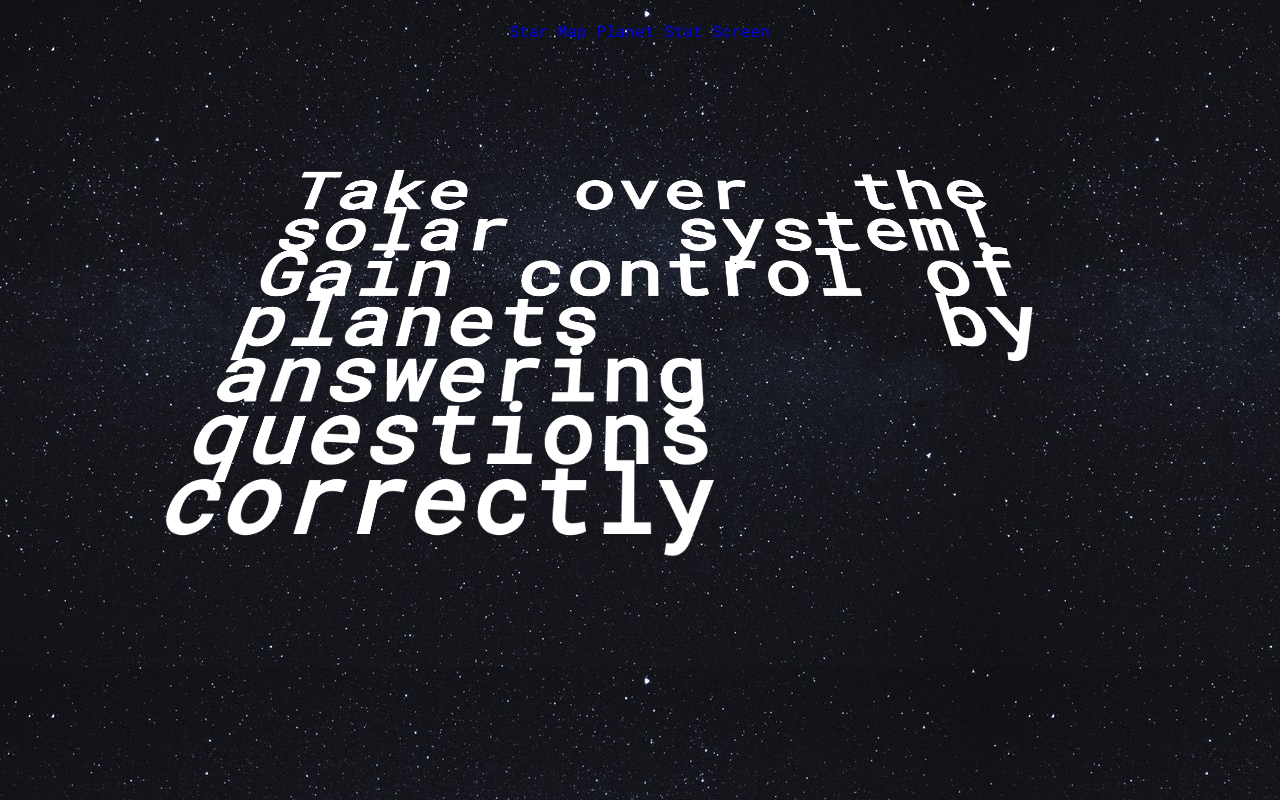
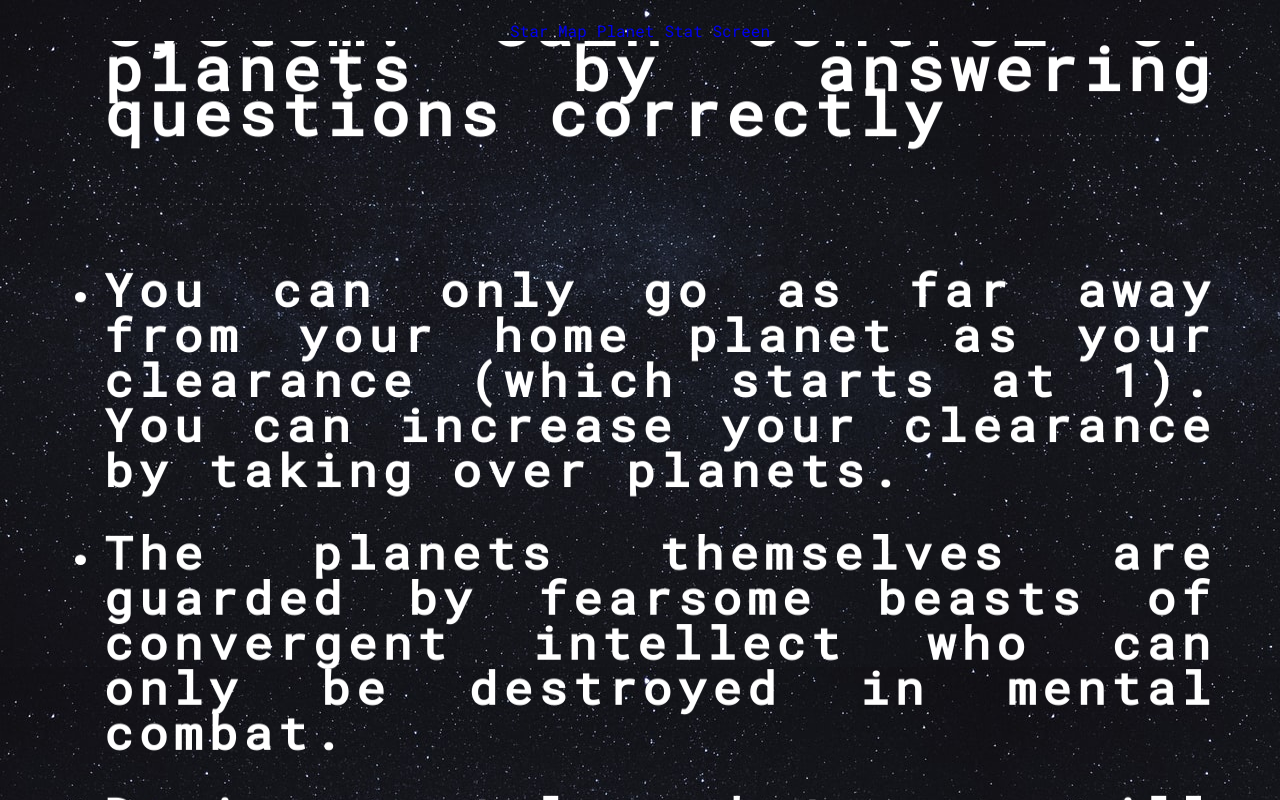
Before and after one commit to tcloma/Cosmo-Quizzer-FIS, a React (Create React App) app: page / in a window 1280 px wide. Shown: the top 800 px of the page. Built offline with nearby package versions, Linux system fonts and the light colour scheme; no server answers.

Commit message:
fixed star wars scroll

```diff
--- a/src/App.css
+++ b/src/App.css
@@ -37,6 +37,15 @@ a:link, a:visited, a:hover, a:active{
   color: #c6bbb9;
 }
 
+.fade {
+  position: relative;
+  width: 100%;
+  min-height: 60vh;
+  top: -25px;
+  background-image: linear-gradient(0deg, transparent, black 75%);
+  z-index: 1;
+}
+
 .instructions{
     /* Force the body to fill the entire screen */
       width: 100%;
@@ -54,14 +63,15 @@ a:link, a:visited, a:hover, a:active{
   /* This is a magic number based on the context in which this snippet is used and effects the perspective */
   height: 800px;
   /* This sets allows us to transform the text on a 3D plane, and is somewhat a magic number */
-  perspective: 400px;
+  /* perspective: 400px; */
   /* The rest is totally up to personal styling preferences */
   color: white;
-  font-size: 400%;
+  font-size: 200%;
   font-weight: 600;
   letter-spacing: 6px;
   line-height: 150%;
   text-align: justify;
+  margin: 2em;
 }
 
 .crawl {
--- a/src/Components/Instructions.js
+++ b/src/Components/Instructions.js
@@ -11,15 +11,27 @@ const Instructions = () => {
       <div className="instructions">
         <div className="star-wars">
           <div className="crawl">
-            <h1>Take over the solar system! Gain control of planets by answering questions correctly <span style={{ fontSize: "1px" }}>unless its about micheal's main in which case you must answer as incorrectly as possible</span></h1>
-            <h2>You can only go as far away from your home planet as your clearance (which starts at 1). You can increase your clearance by taking over planets.</h2>
-            <h2>The planets themselves are guarded by fearsome beasts of convergent intellect who can only be destroyed in mental combat.</h2>
-            <h2>During mental combat, you will always deal damage to the opponent using your main character powers. In retaliation, the monsters will ask you trivia quesitions.</h2>
-            <h2>Answering the trivia question incorrectly will reduce your mental health (represented by the red hearts). When you run out of health, you lose!</h2>
+            <ul>
+              <li>
+                <h1>Take over the solar system! Gain control of planets by answering questions correctly <span style={{ fontSize: "2px" }}>unless its about micheal's main in which case you must answer as incorrectly as possible</span></h1>
+              </li>
+              <li>
+                <h2>You can only go as far away from your home planet as your clearance (which starts at 1). You can increase your clearance by taking over planets.</h2>
+              </li>
+              <li>
+                <h2>The planets themselves are guarded by fearsome beasts of convergent intellect who can only be destroyed in mental combat.</h2>
+              </li>
+              <li>
+                <h2>During mental combat, you will always deal damage to the opponent using your main character powers. In retaliation, the monsters will ask you trivia quesitions.</h2>
+              </li>
+              <li>
+                <h2>Answering the trivia question incorrectly will reduce your mental health (represented by the red hearts). When you run out of health, you lose!</h2>
+              </li>
+            </ul>
           </div>
         </div>
       </div>
-      <div style={{ display: "flex", justifyContent: "center", marginTop: '2em' , fontSize:'1.3em'}}>{ready ? <Navigate to="/StatScreen" /> : <button style={{ maxWidth: "30vh" }} onClick={() => setReady(true)}>Click Here to Start</button>}</div>
+      <div style={{ display: "flex", justifyContent: "center", marginTop: '2em', fontSize: '1.3em' }}>{ready ? <Navigate to="/StatScreen" /> : <button style={{ maxWidth: "30vh" }} onClick={() => setReady(true)}>Click Here to Start</button>}</div>
     </>
   )
 }
```
